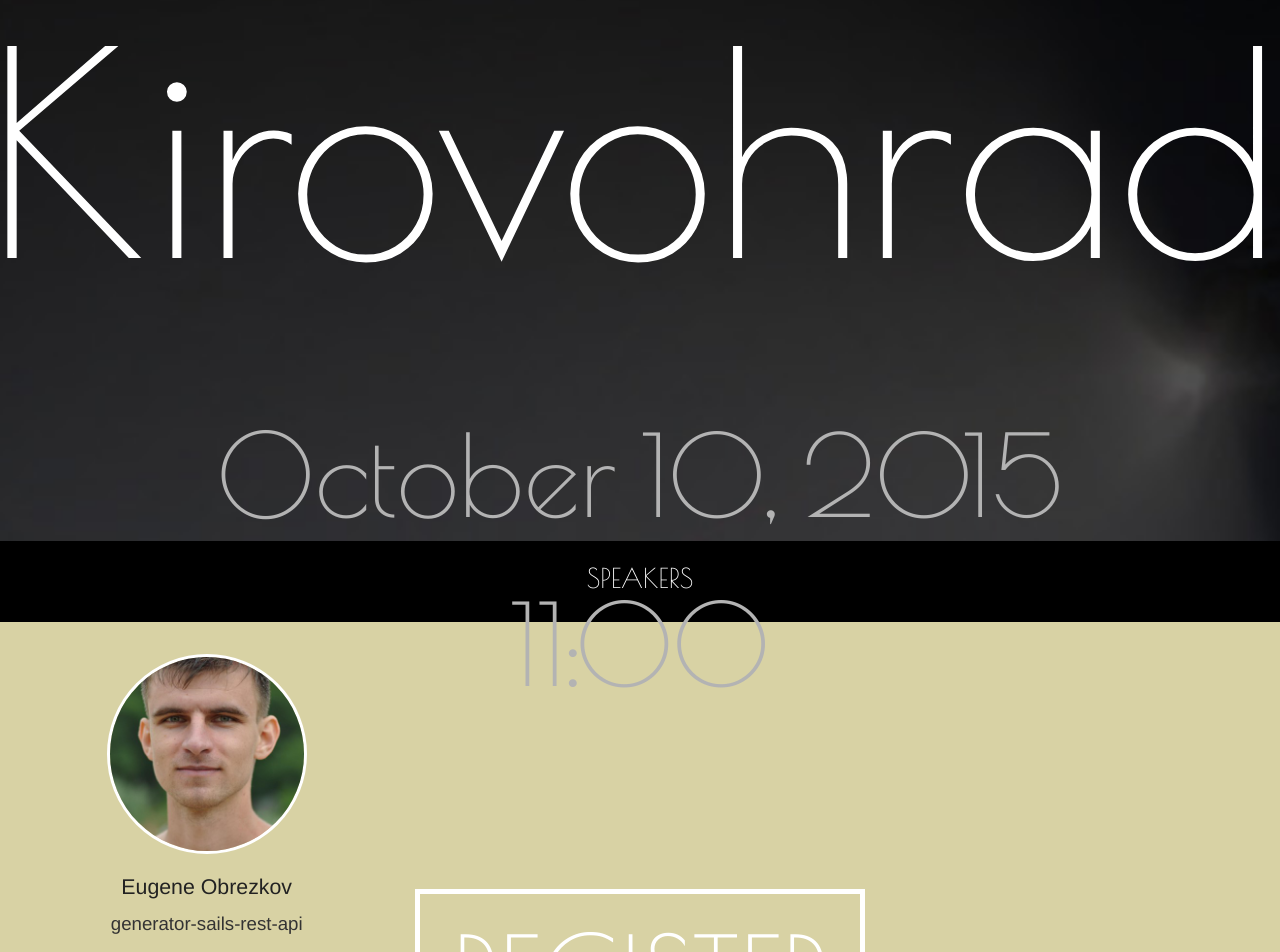
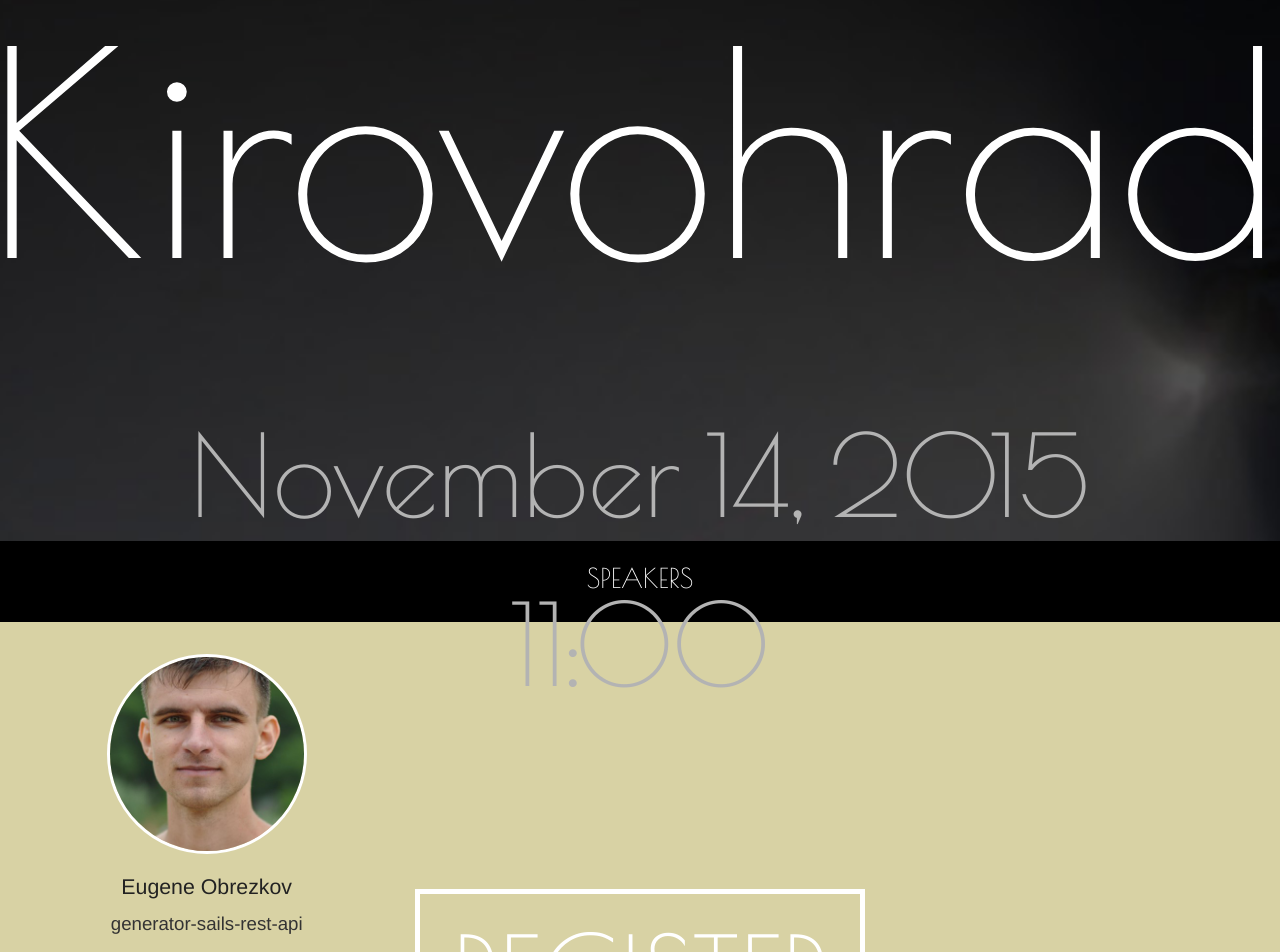
Before and after one commit to ghaiklor/kirovohradjs.com, a Jekyll site: the page built from index.html, in a window 1280 px wide. Shown: the part 254-1206 px from the top of the page. Built offline with Jekyll 4.4.1, drawn with Linux system fonts in a browser that asks for light colours; some of the changed lines change nothing that is shown.

Commit message:
Change date from October to November

```diff
--- a/_data/2015_10.yml
+++ b/_data/2015_11.yml
@@ -1,6 +1,6 @@
 header:
   title: "KirovohradJS"
-  date: "October 10, 2015"
+  date: "November 14, 2015"
   time: "11:00"
   register_link: "/"
 organizers:
--- a/index.html
+++ b/index.html
@@ -5,10 +5,10 @@ description: "KirovohradJS - это конференция для JavaScript и
 keywords: "Кировоград, Kirovohrad, NodeJS, NodeSchool, JavaScript, KirovohradJS, KrJS"
 ---
 
-{% include navigation.html date="2015_10" %}
-{% include header.html date="2015_10" %}
-{% include speakers.html date="2015_10" %}
-{% include schedule.html date="2015_10" %}
-{% include place.html date="2015_10" %}
-{% include partners.html date="2015_10" %}
-{% include organizers.html date="2015_10" %}
+{% include navigation.html date="2015_11" %}
+{% include header.html date="2015_11" %}
+{% include speakers.html date="2015_11" %}
+{% include schedule.html date="2015_11" %}
+{% include place.html date="2015_11" %}
+{% include partners.html date="2015_11" %}
+{% include organizers.html date="2015_11" %}
```
